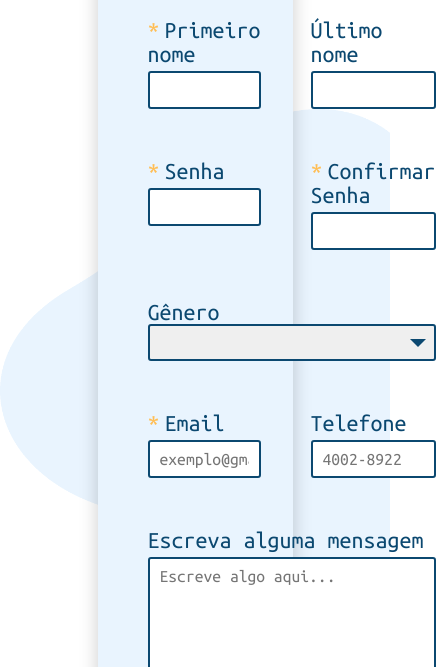
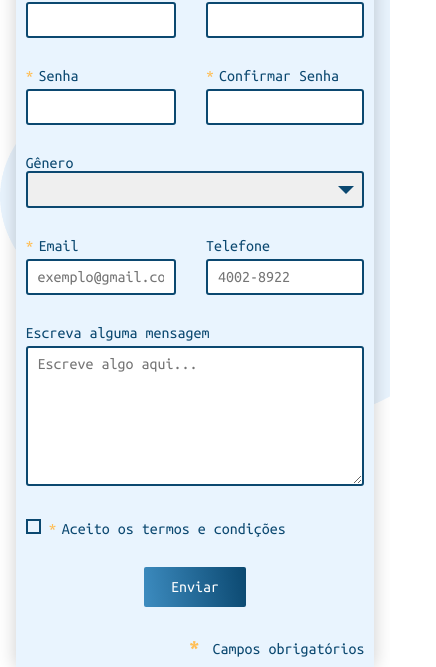
Before and after one commit to DiogoLCarvalho/projeto-validacao-de-formulario, a plain HTML site: page index.html in a window 390 px wide. Shown: the part 509-1176 px from the top of the page, 436 px wide, since content can reach past the window. Drawn offline with Linux system fonts and the light colour scheme.

Commit message:
Responsive Design

```diff
--- a/css/form.css
+++ b/css/form.css
@@ -181,3 +181,44 @@ label[for='checkbox']{
     color: var(--colorOne);
     margin-right: 5px;
 }
+
+@media (max-width:1010px) {
+    #formulario__page {
+        width: 90vw;
+    }
+    /* Footer */
+    #footer__content {
+        padding: 10px 20px 0px;
+    }
+}
+@media (max-width:640px) {
+    #formulario__page {
+        width: 92vw;
+        padding: 10px;
+        gap: 30px;
+    }
+    #formulario__page h1{
+        font-size: 1.7em;
+    }
+    .form__label,.form__input, #textarea,#btn,#required,#select select   {
+        font-size: 1em;
+    }
+    #textarea{
+        max-height: 140px;
+        min-height: 100px;
+    }
+    #btn{
+        width: 30%;
+        height: 40px;
+    }
+    .checkmark{
+        width: 15px;
+        height: 15px;
+    }
+    .checkmark:before{
+        content: "";
+        top: 0px;
+        left: 0px;
+        width: 5px;
+    }
+}
```
